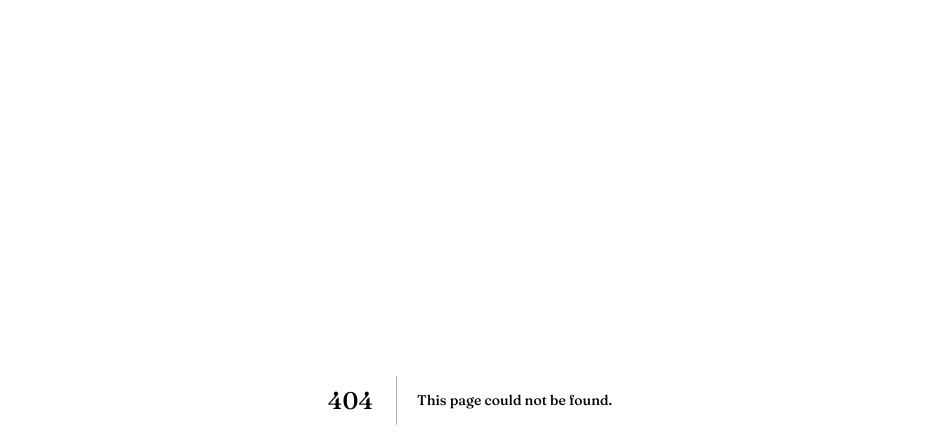
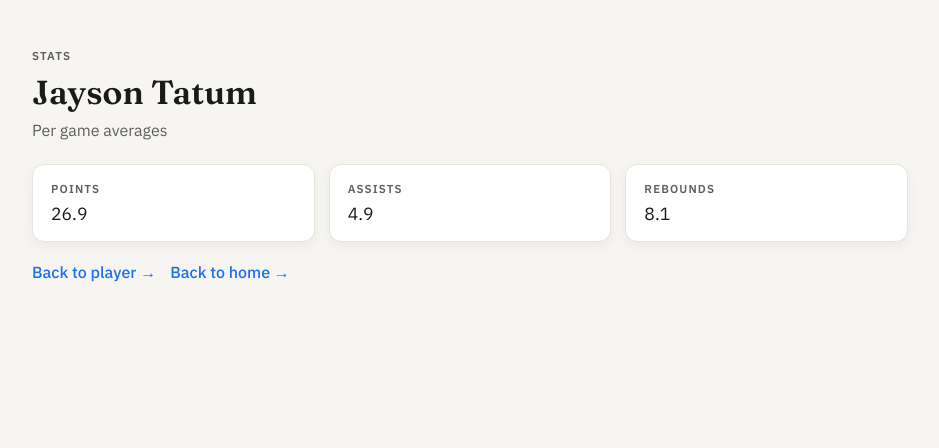
Before and after one commit to harshit18-09/SEO_Project-HarshitChugh, a Next.js app: page /players/jayson-tatum/stats in a window 1280 px wide. Before the commit this address had no page. Shown: the top 448 px of the page, without its empty margins (170-1109 px from the left). Built offline with nearby package versions, Linux system fonts and the light colour scheme.

Commit message:
add player stats page

```diff
--- /dev/null
+++ b/src/app/players/[slug]/stats/page.tsx
@@ -0,0 +1,59 @@
+import players from "@/data/players.json"
+import { buildMeta } from "@/lib/seo"
+import type { Player } from "@/lib/types"
+import { notFound } from "next/navigation"
+
+export async function generateStaticParams() {
+  return (players as Player[]).map(player => ({ slug: player.id }))
+}
+
+export async function generateMetadata({ params }: { params: Promise<{ slug: string }> }) {
+  const { slug } = await params
+  const player = (players as Player[]).find(p => p.id === slug)
+
+  if (!player) {
+    return buildMeta("Player Not Found", "NBA player stats not available.")
+  }
+
+  return buildMeta(
+    `${player.name} NBA Stats`,
+    `Points, assists, and rebounds of ${player.name}`
+  )
+}
+
+export default async function PlayerStatsPage({ params }: { params: Promise<{ slug: string }> }) {
+  const { slug } = await params
+  const player = (players as Player[]).find(p => p.id === slug)
+
+  if (!player) {
+    notFound()
+  }
+
+  return (
+    <main className="detail">
+      <header className="detail-header">
+        <p className="card-eyebrow">Stats</p>
+        <h1 className="detail-title">{player.name}</h1>
+        <p className="detail-subtitle">Per game averages</p>
+      </header>
+      <section className="detail-grid">
+        <div className="detail-card">
+          <p className="detail-label">Points</p>
+          <p className="detail-value">{player.ppg}</p>
+        </div>
+        <div className="detail-card">
+          <p className="detail-label">Assists</p>
+          <p className="detail-value">{player.apg}</p>
+        </div>
+        <div className="detail-card">
+          <p className="detail-label">Rebounds</p>
+          <p className="detail-value">{player.rpg}</p>
+        </div>
+      </section>
+      <div className="detail-links">
+        <a className="detail-link" href={`/players/${player.id}`}>Back to player →</a>
+        <a className="detail-link" href="/">Back to home →</a>
+      </div>
+    </main>
+  )
+}
```
